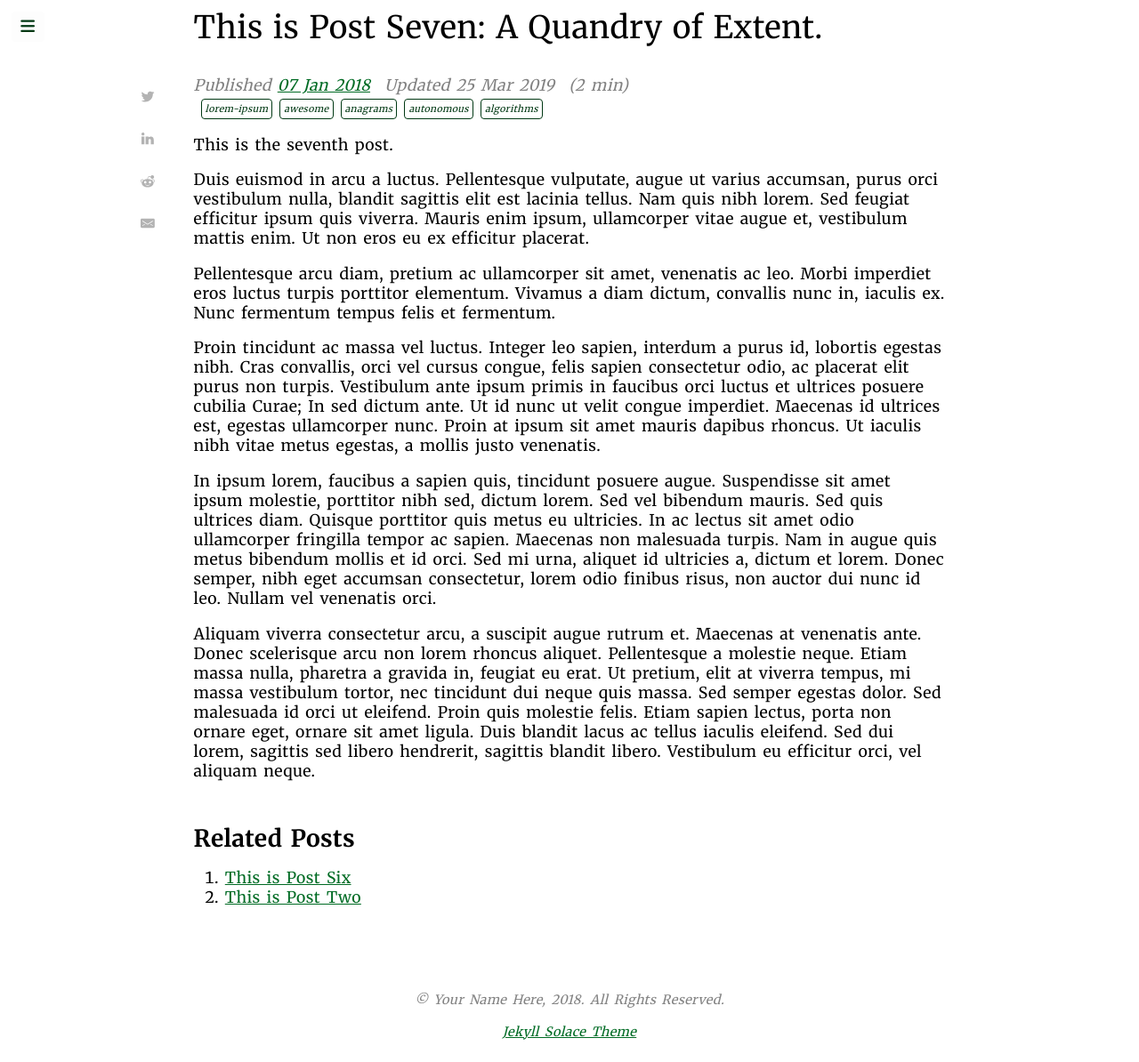
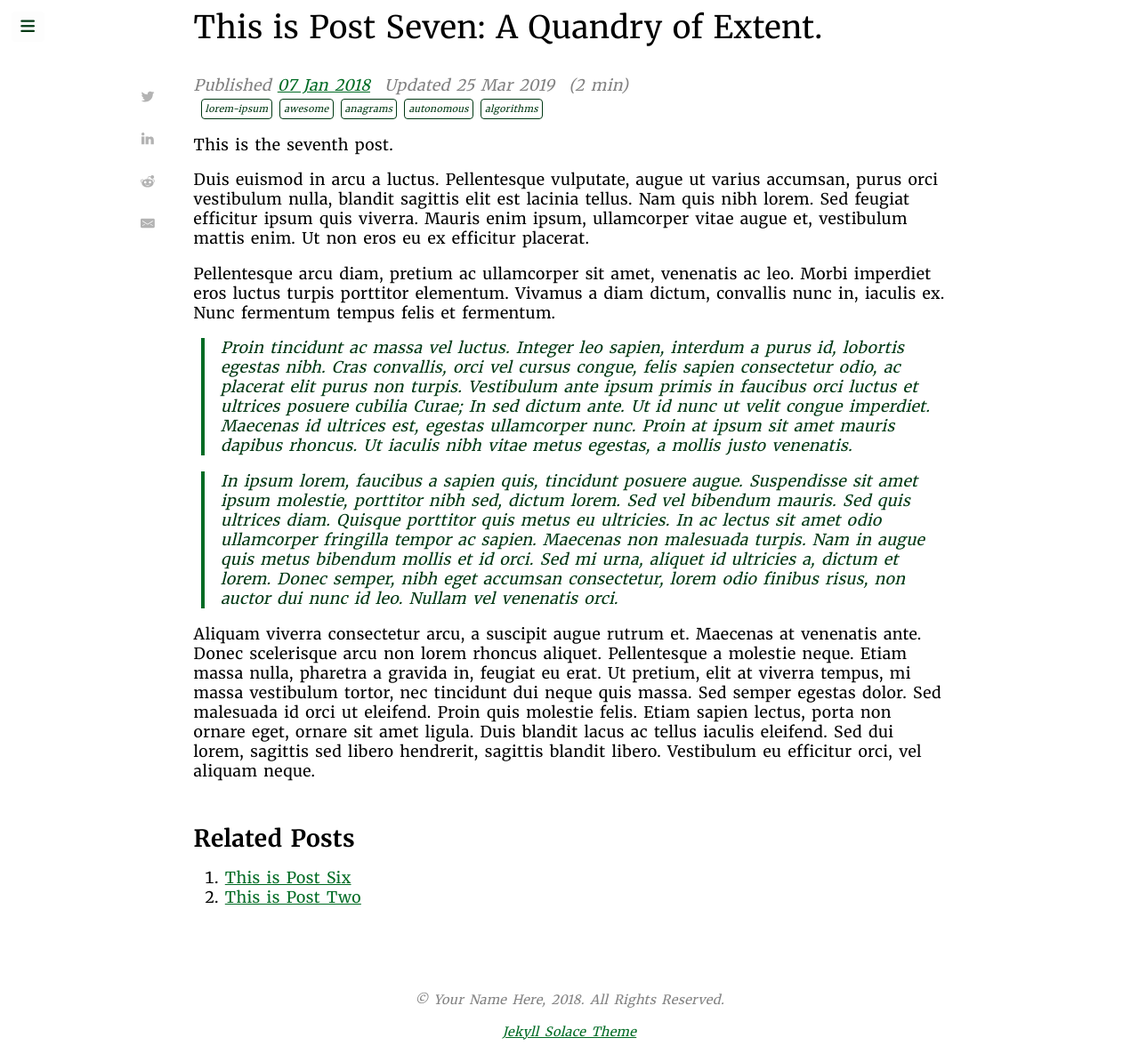
Before and after one commit to samba/jekyll-solace-theme, a Jekyll site: the page built from _posts/2018-01-07-seven.md, in a window 1280 px wide. Shown: the whole page at 89% size. Built offline with Jekyll 4.4.1, drawn with Linux system fonts in a browser that asks for light colours; nearby versions of some CDN libraries; a style sheet for code colours, icons or effects is not loaded.

Commit message:
Let block quotes stand out a bit

```diff
--- a/_posts/2018-01-07-seven.md
+++ b/_posts/2018-01-07-seven.md
@@ -16,8 +16,10 @@ Duis euismod in arcu a luctus. Pellentesque vulputate, augue ut varius accumsan,
 
 Pellentesque arcu diam, pretium ac ullamcorper sit amet, venenatis ac leo. Morbi imperdiet eros luctus turpis porttitor elementum. Vivamus a diam dictum, convallis nunc in, iaculis ex. Nunc fermentum tempus felis et fermentum.
 
-Proin tincidunt ac massa vel luctus. Integer leo sapien, interdum a purus id, lobortis egestas nibh. Cras convallis, orci vel cursus congue, felis sapien consectetur odio, ac placerat elit purus non turpis. Vestibulum ante ipsum primis in faucibus orci luctus et ultrices posuere cubilia Curae; In sed dictum ante. Ut id nunc ut velit congue imperdiet. Maecenas id ultrices est, egestas ullamcorper nunc. Proin at ipsum sit amet mauris dapibus rhoncus. Ut iaculis nibh vitae metus egestas, a mollis justo venenatis.
+> Proin tincidunt ac massa vel luctus. Integer leo sapien, interdum a purus id, lobortis egestas nibh. Cras convallis, orci vel cursus congue, felis sapien consectetur odio, ac placerat elit purus non turpis.
+> Vestibulum ante ipsum primis in faucibus orci luctus et ultrices posuere cubilia Curae; In sed dictum ante. Ut id nunc ut velit congue imperdiet. Maecenas id ultrices est, egestas ullamcorper nunc.
+> Proin at ipsum sit amet mauris dapibus rhoncus. Ut iaculis nibh vitae metus egestas, a mollis justo venenatis.
 
-In ipsum lorem, faucibus a sapien quis, tincidunt posuere augue. Suspendisse sit amet ipsum molestie, porttitor nibh sed, dictum lorem. Sed vel bibendum mauris. Sed quis ultrices diam. Quisque porttitor quis metus eu ultricies. In ac lectus sit amet odio ullamcorper fringilla tempor ac sapien. Maecenas non malesuada turpis. Nam in augue quis metus bibendum mollis et id orci. Sed mi urna, aliquet id ultricies a, dictum et lorem. Donec semper, nibh eget accumsan consectetur, lorem odio finibus risus, non auctor dui nunc id leo. Nullam vel venenatis orci.
+> In ipsum lorem, faucibus a sapien quis, tincidunt posuere augue. Suspendisse sit amet ipsum molestie, porttitor nibh sed, dictum lorem. Sed vel bibendum mauris. Sed quis ultrices diam. Quisque porttitor quis metus eu ultricies. In ac lectus sit amet odio ullamcorper fringilla tempor ac sapien. Maecenas non malesuada turpis. Nam in augue quis metus bibendum mollis et id orci. Sed mi urna, aliquet id ultricies a, dictum et lorem. Donec semper, nibh eget accumsan consectetur, lorem odio finibus risus, non auctor dui nunc id leo. Nullam vel venenatis orci.
 
 Aliquam viverra consectetur arcu, a suscipit augue rutrum et. Maecenas at venenatis ante. Donec scelerisque arcu non lorem rhoncus aliquet. Pellentesque a molestie neque. Etiam massa nulla, pharetra a gravida in, feugiat eu erat. Ut pretium, elit at viverra tempus, mi massa vestibulum tortor, nec tincidunt dui neque quis massa. Sed semper egestas dolor. Sed malesuada id orci ut eleifend. Proin quis molestie felis. Etiam sapien lectus, porta non ornare eget, ornare sit amet ligula. Duis blandit lacus ac tellus iaculis eleifend. Sed dui lorem, sagittis sed libero hendrerit, sagittis blandit libero. Vestibulum eu efficitur orci, vel aliquam neque.
--- a/_sass/blog.scss
+++ b/_sass/blog.scss
@@ -134,6 +134,37 @@ body {
             }
         }
 
+        blockquote {
+
+            font-style: italic;
+            color: $brand-color-dark;
+
+            border: {
+                left: 0.25em $brand-color solid;
+                right: 0;
+                bottom: 0;
+                top: 0;
+            }
+
+            padding: {
+                left: 1em;
+                top: 0;
+                bottom: 0;
+                right: 0;
+            }
+
+            margin: {
+                left: 0.5em;
+                bottom: 1em;
+                top: 1em;
+                right: 0;
+            }
+
+            p {
+                margin-bottom: 0.5em;
+            }
+        }
+
         section, article {
             & > {
                 header, section, aside, footer {
@@ -141,6 +172,7 @@ body {
                     margin-right: 0;
                 }
             }
+
         }
 
         article {
```
